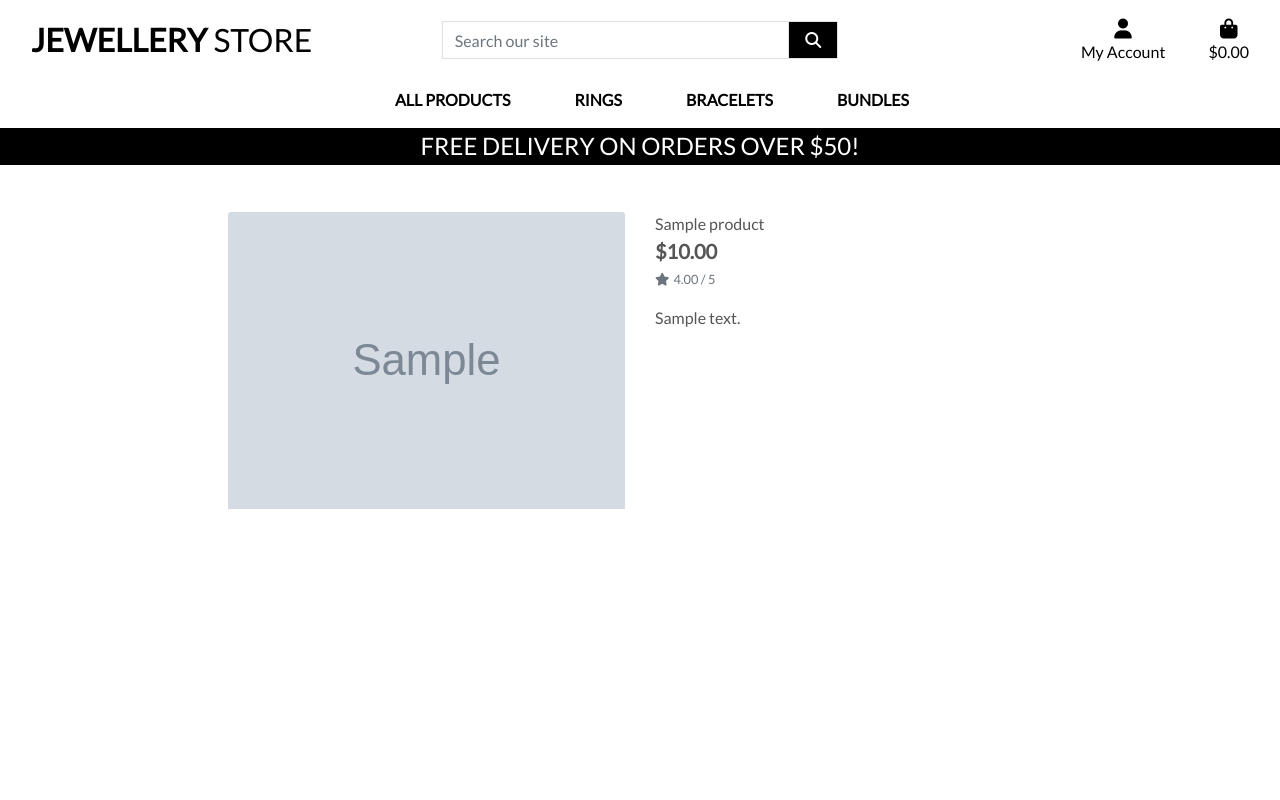
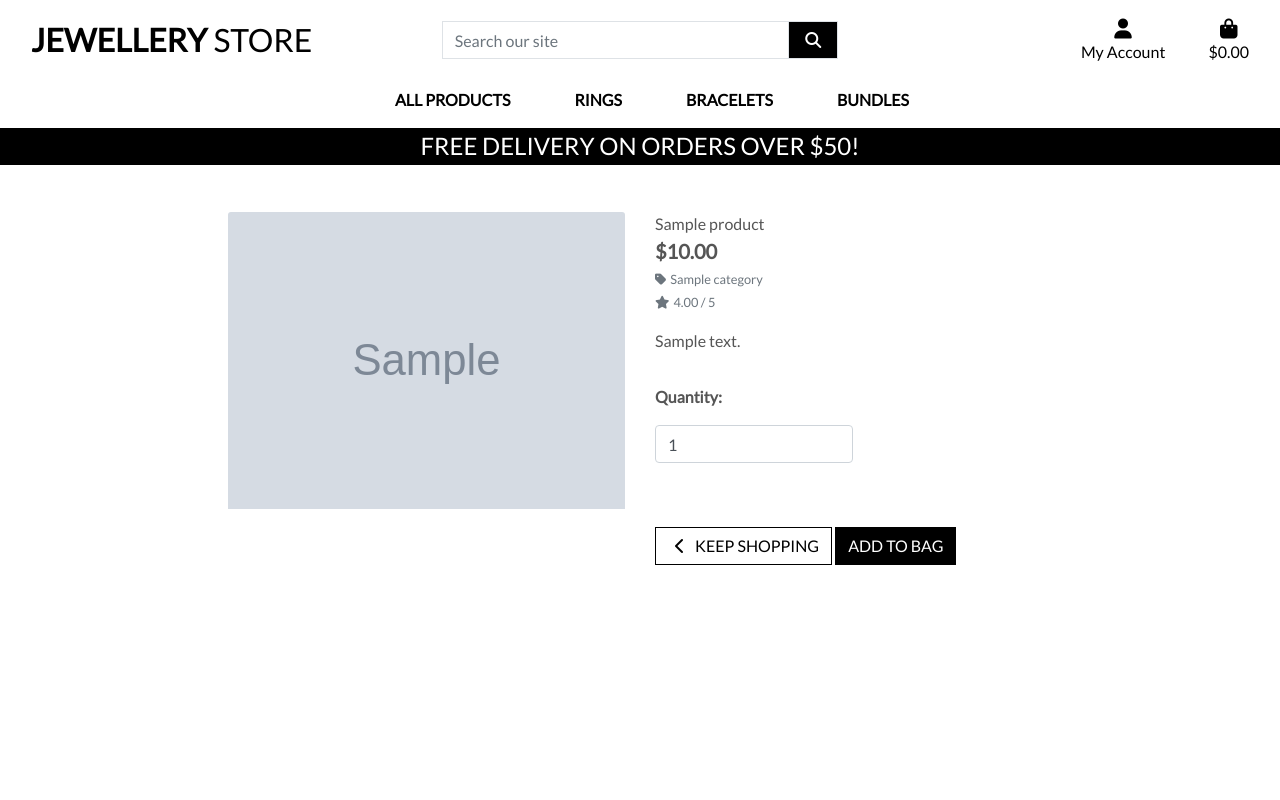
Before and after one commit to Code-Institute-Submissions/Colin-K88-ecommerce-store_AprResub, a Django app: page /products/1 in a window 1280 px wide. Run offline with Django 3.2, Linux system fonts and the light colour scheme; tables that the repository leaves empty hold one stand-in row (values such as "Sample post"); grey boxes marked "Sample" are stand-in pictures; some libraries are stand-ins or nearby versions.

Commit message:
added add to bag function

```diff
--- a/bag/urls.py
+++ b/bag/urls.py
@@ -2,5 +2,6 @@ from django.urls import path
 from . import views
 
 urlpatterns = [
-    path('', views.view_bag, name='view_bag')
+    path('', views.view_bag, name='view_bag'),
+    path('add/<item_id>/', views.add_to_bag, name='add_to_bag'),
 ]
--- a/products/templates/products/product_detail.html
+++ b/products/templates/products/product_detail.html
@@ -24,12 +24,43 @@
                 <div class="product-details-container mb-5 mt-md-5">
                     <p class="mb-0">{{ product.name }}</p>
                     <p class="lead mb-0 text-left font-weight-bold">${{ product.price }}</p>
+                    {% if product.category %}
+                    <p class="small mt-1 mb-0">
+                        <a class="text-muted" href="{% url 'products' %}?category={{ product.category.name }}">
+                            <i class="fas fa-tag mr-1"></i>{{ product.category.friendly_name }}
+                        </a>
+                    </p>
+                    {% endif %}
                     {% if product.rating %}
                         <small class="text-muted"><i class="fas fa-star mr-1"></i>{{ product.rating }} / 5</small>
                     {% else %}
                         <small class="text-muted">No Rating</small>
                     {% endif %}
                     <p class="mt-3">{{ product.description }}</p>
+                    <form class="form" action="{% url 'add_to_bag' product.id %}" method="POST">
+                        {% csrf_token %}
+                        <div class="form-row">
+                            <div class="col-12">
+                                <p class="mt-3"><strong>Quantity:</strong></p>
+                                <div class="form-group w-50">
+                                    <div class="input-group">
+                                        <input class="form-control qty_input" type="number" name="quantity" value="1" min="1" max="99" data-item_id="{{ product.id }}" id="id_qty_{{ product.id }}">
+                                    </div>
+                                </div>
+                            </div>
+
+                            <div class="col-12">
+                                <a href="{% url 'products' %}" class="btn btn-outline-black rounded-0 mt-5">
+                                    <span class="icon">
+                                        <i class="fas fa-chevron-left"></i>
+                                    </span>
+                                    <span class="text-uppercase">Keep Shopping</span>
+                                </a>
+                                <input type="submit" class="btn btn-black rounded-0 text-uppercase mt-5" value="Add to Bag">
+                            </div>
+                            <input type="hidden" name="redirect_url" value="{{ request.path }}">
+                        </div>
+                    </form>
                 </div>
             </div>
         </div>
--- a/static/css/base.css
+++ b/static/css/base.css
@@ -36,6 +36,19 @@ body {
 .btn-black {
     background: black;
     color: white;
+}
+
+.btn-outline-black {
+    background: white;
+    color: black !important; /* use important to override link colors for <a> elements */
+    border: 1px solid black;
+}
+
+.btn-outline-black:hover,
+.btn-outline-black:active,
+.btn-outline-black:focus {
+    background: black;
+    color: white !important;
 }
 
 .shop-now-button:hover,
```
Also changed, not shown: bag/views.py (+18 -1 lines).
